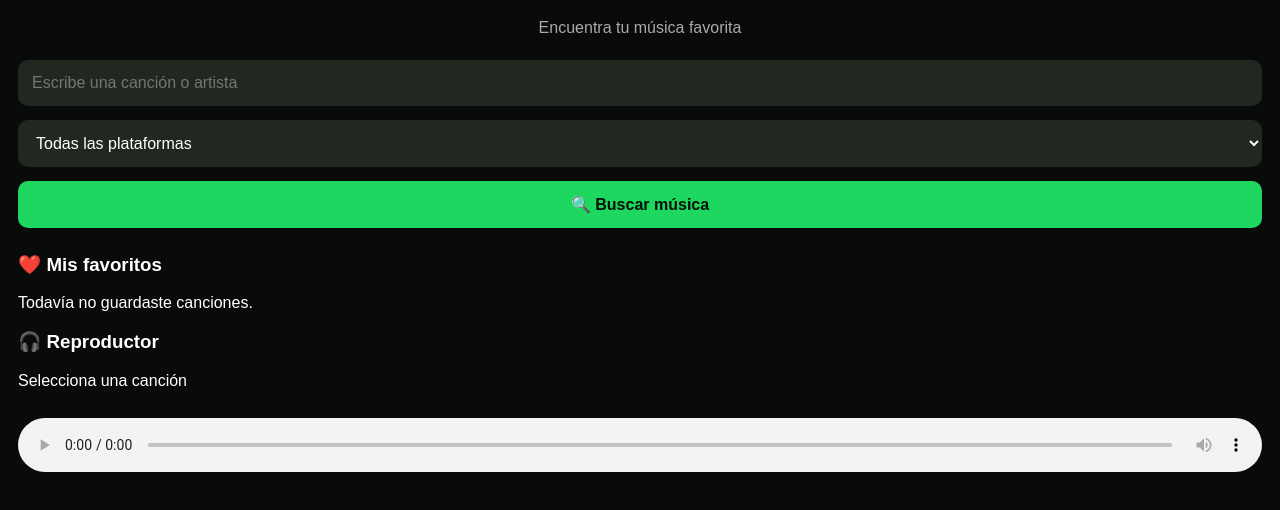
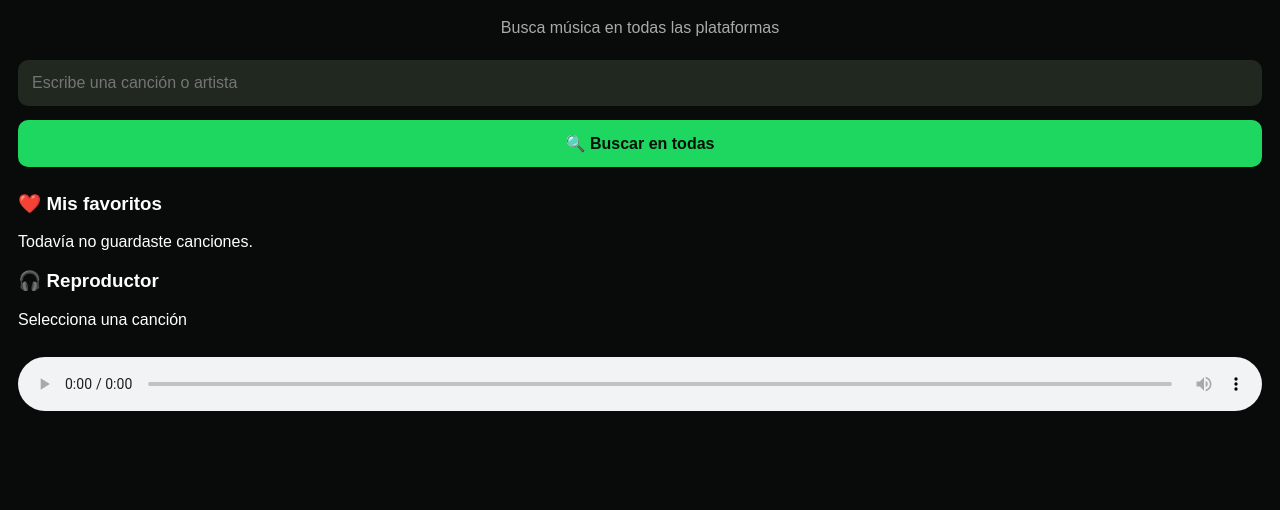
Before and after one commit to rd2686406-svg/Mi-Musica, a plain HTML site: page index.html in a window 1280 px wide. Shown: the part 80-590 px from the top of the page. Drawn offline with Linux system fonts and the light colour scheme.

Commit message:
Update index.html

```diff
--- a/index.html
+++ b/index.html
@@ -7,13 +7,14 @@
 <meta name="theme-color" content="#080b0a">
 <title>Mi Música</title>
 <link rel="manifest" href="manifest.json">
+
 <style>
 *{box-sizing:border-box}
 body{margin:0;padding:18px;background:#080b0a;color:white;font-family:Arial,sans-serif}
 h1{text-align:center;color:#1ed760}
 .sub{text-align:center;color:#aaa}
-input,select,button{width:100%;padding:14px;margin:7px 0;border:0;border-radius:10px;font-size:16px}
-input,select{background:#202820;color:white}
+input,button{width:100%;padding:14px;margin:7px 0;border:0;border-radius:10px;font-size:16px}
+input{background:#202820;color:white}
 button{background:#1ed760;color:#061006;font-weight:bold;cursor:pointer}
 .resultado{background:#18201b;padding:13px;border-radius:12px;margin:10px 0}
 .resultado small{color:#aaa}
@@ -22,22 +23,16 @@ button{background:#1ed760;color:#061006;font-weight:bold;cursor:pointer}
 audio{width:100%;margin-top:12px}
 </style>
 </head>
+
 <body>
 
 <h1>🎵 Mi Música</h1>
-<p class="sub">Encuentra tu música favorita</p>
+<p class="sub">Busca música en todas las plataformas</p>
 
 <input id="busqueda" placeholder="Escribe una canción o artista">
 
-<select id="fuente">
-<option value="todos">Todas las plataformas</option>
-<option value="jamendo">Jamendo</option>
-<option value="audius">Audius</option>
-<option value="itunes">iTunes</option>
-<option value="spotify">Spotify</option>
-</select>
+<button onclick="buscarMusica()">🔍 Buscar en todas</button>
 
-<button onclick="buscarMusica()">🔍 Buscar música</button>
 <p id="estado"></p>
 <div id="resultados"></div>
 
@@ -52,8 +47,17 @@ audio{width:100%;margin-top:12px}
 const JAMENDO_ID = "93852133";
 const AUDIUS_API = "https://api.audius.co/v1";
 
-let favoritos = JSON.parse(localStorage.getItem("miMusicaFavoritos") || "[]");
+let favoritos = JSON.parse(
+  localStorage.getItem("miMusicaFavoritos") ||
+  localStorage.getItem("favorites") ||
+  "[]"
+);
+
 let cancionesDisponibles = {};
+
+function guardarDatos(){
+  localStorage.setItem("miMusicaFavoritos",JSON.stringify(favoritos));
+}
 
 function escapar(texto){
   return String(texto || "").replace(/[&<>"']/g, letra => ({
@@ -62,7 +66,10 @@ function escapar(texto){
 }
 
 function reproducir(url,titulo){
-  if(!url){alert("Esta canción no se puede reproducir aquí.");return;}
+  if(!url){
+    alert("Esta canción no se puede reproducir aquí.");
+    return;
+  }
   const audio=document.getElementById("reproductor");
   audio.src=url;
   audio.play().catch(()=>alert("No se pudo reproducir esta canción."));
@@ -74,7 +81,7 @@ function reproducirPorId(id){
   if(c) reproducir(c.audio,c.titulo);
 }
 
-function abrirEnlacePorId(id){
+function abrirPorId(id){
   const c=cancionesDisponibles[id];
   if(c && c.enlace) window.open(c.enlace,"_blank");
 }
@@ -82,18 +89,20 @@ function abrirEnlacePorId(id){
 function guardarFavoritoPorId(id){
   const c=cancionesDisponibles[id];
   if(!c)return;
+
   if(favoritos.some(x=>x.id===id)){
     favoritos=favoritos.filter(x=>x.id!==id);
   }else{
     favoritos.push(c);
   }
-  localStorage.setItem("miMusicaFavoritos",JSON.stringify(favoritos));
+
+  guardarDatos();
   mostrarFavoritos();
 }
 
 function quitarFavorito(id){
   favoritos=favoritos.filter(x=>x.id!==id);
-  localStorage.setItem("miMusicaFavoritos",JSON.stringify(favoritos));
+  guardarDatos();
   mostrarFavoritos();
 }
 
@@ -109,17 +118,22 @@ function abrirFavorito(id){
 
 function mostrarCanciones(lista){
   const contenedor=document.getElementById("resultados");
-  cancionesDisponibles=Object.fromEntries(lista.map(c=>[c.id,c]));
+
+  cancionesDisponibles=Object.fromEntries(
+    lista.map(c=>[c.id,c])
+  );
+
   if(!lista.length){
-    contenedor.innerHTML="<p>No se encontraron canciones.</p>";
+    contenedor.innerHTML="<p>No se encontraron canciones en las plataformas que respondieron.</p>";
     return;
   }
+
   contenedor.innerHTML=lista.map(c=>`
     <div class="resultado">
       <strong>${escapar(c.titulo)}</strong><br>
       <small>${escapar(c.artista)} · ${escapar(c.fuente)}</small><br>
       ${c.audio?`<button onclick="reproducirPorId('${escapar(c.id)}')">▶ Escuchar</button>`:""}
-      ${c.enlace?`<button onclick="abrirEnlacePorId('${escapar(c.id)}')">Abrir</button>`:""}
+      ${c.enlace?`<button onclick="abrirPorId('${escapar(c.id)}')">Abrir</button>`:""}
       <button onclick="guardarFavoritoPorId('${escapar(c.id)}')">❤️ Guardar</button>
     </div>
   `).join("");
@@ -127,10 +141,12 @@ function mostrarCanciones(lista){
 
 function mostrarFavoritos(){
   const contenedor=document.getElementById("favoritos");
+
   if(!favoritos.length){
     contenedor.innerHTML="<p>Todavía no guardaste canciones.</p>";
     return;
   }
+
   contenedor.innerHTML=favoritos.map(c=>`
     <div class="resultado">
       <strong>${escapar(c.titulo)}</strong><br>
@@ -145,47 +161,70 @@ function mostrarFavoritos(){
 async function buscarJamendo(q){
   const url=new URL("https://api.jamendo.com/v3.0/tracks/");
   url.search=new URLSearchParams({
-    client_id:JAMENDO_ID,format:"json",search:q,limit:"20",audioformat:"mp32"
+    client_id:JAMENDO_ID,
+    format:"json",
+    search:q,
+    limit:"20",
+    audioformat:"mp32"
   });
+
   const r=await fetch(url);
   if(!r.ok)throw new Error("Jamendo no respondió");
+
   const d=await r.json();
+
   return (d.results||[]).map(x=>({
-    id:"jamendo-"+x.id,titulo:x.name,artista:x.artist_name,
-    fuente:"Jamendo",audio:x.audio,enlace:x.shareurl
+    id:"jamendo-"+x.id,
+    titulo:x.name,
+    artista:x.artist_name,
+    fuente:"Jamendo",
+    audio:x.audio,
+    enlace:x.shareurl
   }));
 }
 
 async function buscarAudius(q){
-  const url=AUDIUS_API+"/tracks/search?query="+encodeURIComponent(q);
+  const url=AUDIUS_API+"/tracks/search?query="+encodeURIComponent(q)+"&limit=20";
+
   const r=await fetch(url);
   if(!r.ok)throw new Error("Audius no respondió");
+
   const d=await r.json();
+
   return (d.data||[]).map(x=>({
-    id:"audius-"+x.id,titulo:x.title,
-    artista:x.user?.name||"Artista",fuente:"Audius",
+    id:"audius-"+x.id,
+    titulo:x.title,
+    artista:x.user?.name||"Artista",
+    fuente:"Audius",
     audio:AUDIUS_API+"/tracks/"+x.id+"/stream",
     enlace:"https://audius.co"+(x.permalink||"")
   }));
 }
 
 async function buscarItunes(q){
-  const url="https://itunes.apple.com/search?term="+encodeURIComponent(q)+"&entity=song&limit=20";
+  const url="https://itunes.apple.com/search?term="+
+    encodeURIComponent(q)+"&entity=song&limit=20";
+
   const r=await fetch(url);
   if(!r.ok)throw new Error("iTunes no respondió");
+
   const d=await r.json();
+
   return (d.results||[]).map(x=>({
-    id:"itunes-"+x.trackId,titulo:x.trackName,
-    artista:x.artistName,fuente:"iTunes",
-    audio:x.previewUrl||"",enlace:x.trackViewUrl
+    id:"itunes-"+x.trackId,
+    titulo:x.trackName,
+    artista:x.artistName,
+    fuente:"iTunes",
+    audio:x.previewUrl||"",
+    enlace:x.trackViewUrl
   }));
 }
 
 function buscarSpotify(q){
   return [{
     id:"spotify-"+Date.now(),
-    titulo:"Resultados de Spotify: "+q,
-    artista:"Abrir búsqueda en Spotify",
+    titulo:"Buscar "+q+" en Spotify",
+    artista:"Resultados de Spotify",
     fuente:"Spotify",
     audio:"",
     enlace:"https://open.spotify.com/search/"+encodeURIComponent(q)
@@ -194,26 +233,42 @@ function buscarSpotify(q){
 
 async function buscarMusica(){
   const q=document.getElementById("busqueda").value.trim();
-  const fuente=document.getElementById("fuente").value;
-  if(!q){alert("Escribe una canción o artista.");return;}
 
+  if(!q){
+    alert("Escribe una canción o artista.");
+    return;
+  }
+
+  const estado=document.getElementById("estado");
   document.getElementById("resultados").innerHTML="";
-  document.getElementById("estado").textContent="Buscando música...";
+  estado.textContent="Buscando en Jamendo, Audius, iTunes y Spotify...";
 
-  const tareas=[];
-  if(fuente==="todos"||fuente==="jamendo")tareas.push(buscarJamendo(q));
-  if(fuente==="todos"||fuente==="audius")tareas.push(buscarAudius(q));
-  if(fuente==="todos"||fuente==="itunes")tareas.push(buscarItunes(q));
-  if(fuente==="todos"||fuente==="spotify")tareas.push(Promise.resolve(buscarSpotify(q)));
+  const tareas=[
+    buscarJamendo(q),
+    buscarAudius(q),
+    buscarItunes(q),
+    Promise.resolve(buscarSpotify(q))
+  ];
+
+  const nombres=["Jamendo","Audius","iTunes","Spotify"];
 
   const respuestas=await Promise.allSettled(tareas);
-  const canciones=respuestas.filter(x=>x.status==="fulfilled").flatMap(x=>x.value);
+  let canciones=[];
+  let fallos=[];
+
+  respuestas.forEach((r,i)=>{
+    if(r.status==="fulfilled"){
+      canciones=canciones.concat(r.value);
+    }else{
+      fallos.push(nombres[i]);
+    }
+  });
 
   mostrarCanciones(canciones);
-  const fallos=respuestas.filter(x=>x.status==="rejected").length;
-  document.getElementById("estado").textContent=
-    canciones.length+" resultado(s) encontrados"+
-    (fallos?" · Algunas plataformas no respondieron.":"");
+
+  estado.textContent=
+    canciones.length+" resultado(s) encontrados. "+
+    (fallos.length?"No respondió: "+fallos.join(", "):"Búsqueda terminada.");
 }
 
 document.getElementById("busqueda").addEventListener("keydown",e=>{
```
